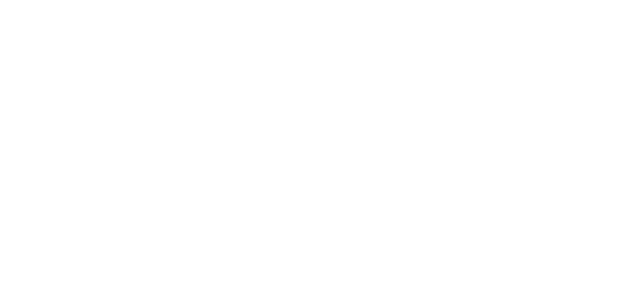
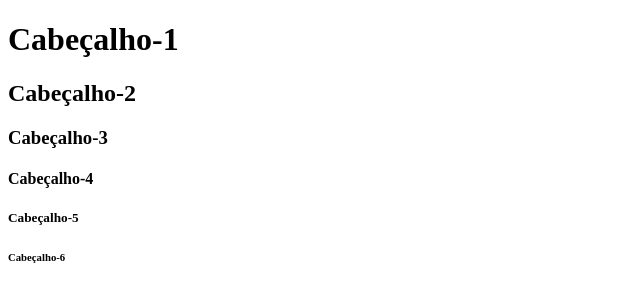
Before and after one commit to alecarlosjesus/primeiro-projeto-o, a plain HTML site: page index.html in a window 1280 px wide. Shown: the whole page, without its empty margins (0-640 px from the left). Drawn offline with Linux system fonts and the light colour scheme.

Commit message:
Estrutura HTML.

```diff
--- a/index.html
+++ b/index.html
@@ -1 +1,17 @@
 <!DOCTYPE html><!-- Este é o DTD do HTML 5. -->
+
+<html lang="pt-br">
+	<head>
+		<meta charset="UTF-8"/>
+		<meta name="viewport" content="width=device-width,initial-scale=1.0"/>
+		<title>Exemplo de HTML</title>
+	</head>
+	<body>
+		<h1>Cabeçalho-1</h1>
+		<h2>Cabeçalho-2</h2>
+		<h3>Cabeçalho-3</h3>
+		<h4>Cabeçalho-4</h4>
+		<h5>Cabeçalho-5</h5>
+		<h6>Cabeçalho-6</h6>
+	</body>
+</html>
```
